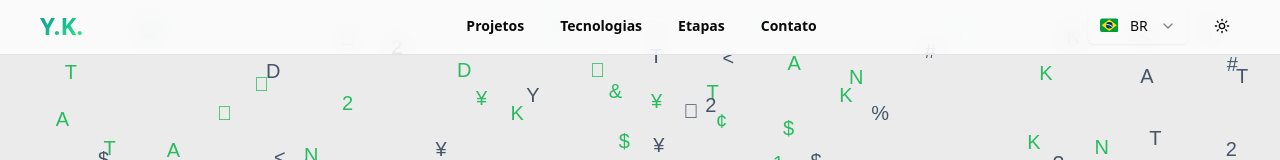
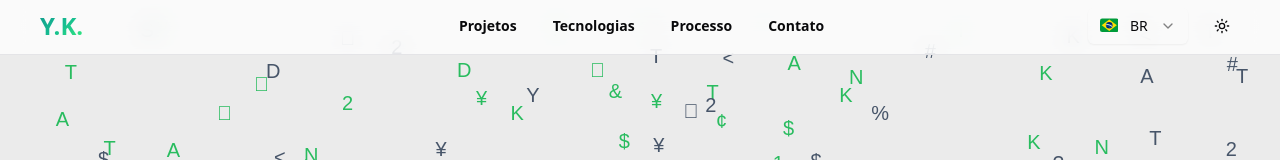
Before and after one commit to YanKaiky/portfolio-2.0, a Next.js app: page / in a window 1280 px wide. Shown: the part 35-195 px from the top of the page. Built offline with nearby package versions, Linux system fonts and the light colour scheme.

Commit message:
feat(steps): renames to process

```diff
--- a/messages/en.json
+++ b/messages/en.json
@@ -2,7 +2,7 @@
   "navbar": {
     "projects": "Projects",
     "stack": "Stack",
-    "steps": "Steps",
+    "process": "Process",
     "contact": "Contact"
   },
   "hero": {
@@ -24,8 +24,8 @@
   "stack": {
     "title": "Tech Stack"
   },
-  "steps": {
-    "title": "Process Steps",
+  "process": {
+    "title": "Process",
     "title1": "Planning",
     "description1": "Initial phase where objectives, strategies, resources, and timelines are defined, creating a clear roadmap to achieve the desired results.",
     "title2": "Validation",
--- a/messages/pt-BR.json
+++ b/messages/pt-BR.json
@@ -2,7 +2,7 @@
   "navbar": {
     "projects": "Projetos",
     "stack": "Tecnologias",
-    "steps": "Etapas",
+    "process": "Processo",
     "contact": "Contato"
   },
   "hero": {
@@ -24,7 +24,7 @@
   "stack": {
     "title": "Tecnologias"
   },
-  "steps": {
+  "process": {
     "title": "Etapas do Processo",
     "title1": "Planejamento",
     "description1": "Fase inicial onde são definidos objetivos, estratégias, recursos e cronogramas, criando um roteiro claro para alcançar os resultados desejados.",
--- a/src/app/page.tsx
+++ b/src/app/page.tsx
@@ -5,7 +5,7 @@ import {
   Navbar,
   Projects,
   Stack,
-  Steps,
+  Process,
 } from "@/components";
 
 const Page = () => {
@@ -17,7 +17,7 @@ const Page = () => {
         <Hero />
         <Projects />
         <Stack />
-        <Steps />
+        <Process />
         <Contact />
       </main>
 
--- a/src/components/global/index.ts
+++ b/src/components/global/index.ts
@@ -8,13 +8,13 @@ export * from "./hero";
 export * from "./nav.link";
 export * from "./navbar";
 export * from "./popover.menu";
+export * from "./process";
 export * from "./project.card";
 export * from "./projects";
 export * from "./raining.letters";
 export * from "./social.medias";
 export * from "./speech.bubble";
 export * from "./stack";
-export * from "./steps";
 export * from "./theme.toggle";
 export * from "./translate";
 export * from "./yan.kaiky";
--- a/src/components/global/navbar.tsx
+++ b/src/components/global/navbar.tsx
@@ -33,10 +33,10 @@ export const Navbar = () => {
             </li>
             <li>
               <Link
-                href="#steps"
+                href="#process"
                 className="hover:text-green-500 transition-colors font-bold"
               >
-                {t("steps")}
+                {t("process")}
               </Link>
             </li>
             <li>
--- a/src/components/global/popover.menu.tsx
+++ b/src/components/global/popover.menu.tsx
@@ -27,7 +27,7 @@ export const PopoverMenu: FC = () => {
         <nav className="flex flex-col gap-y-2 text-sm font-medium">
           <NavLink href="#projects">{t("projects")}</NavLink>
           <NavLink href="#stack">{t("stack")}</NavLink>
-          <NavLink href="#steps">{t("steps")}</NavLink>
+          <NavLink href="#process">{t("process")}</NavLink>
           <NavLink href="#contact">{t("contact")}</NavLink>
 
           <div className="mt-2 flex gap-3">
--- a/src/components/global/steps.tsx
+++ b/src/components/global/process.tsx
@@ -9,8 +9,8 @@ import {
 } from "lucide-react";
 import { useTranslations } from "next-intl";
 
-export const Steps = () => {
-  const t = useTranslations("steps");
+export const Process = () => {
+  const t = useTranslations("process");
 
   const features = [
     {
@@ -37,7 +37,7 @@ export const Steps = () => {
 
   return (
     <section
-      id="steps"
+      id="process"
       className="relative min-h-[calc(100vh-76px)] flex flex-col justify-center py-16 md:py-28 lg:py-36"
     >
       <div className="px-4 md:px-6">
```
